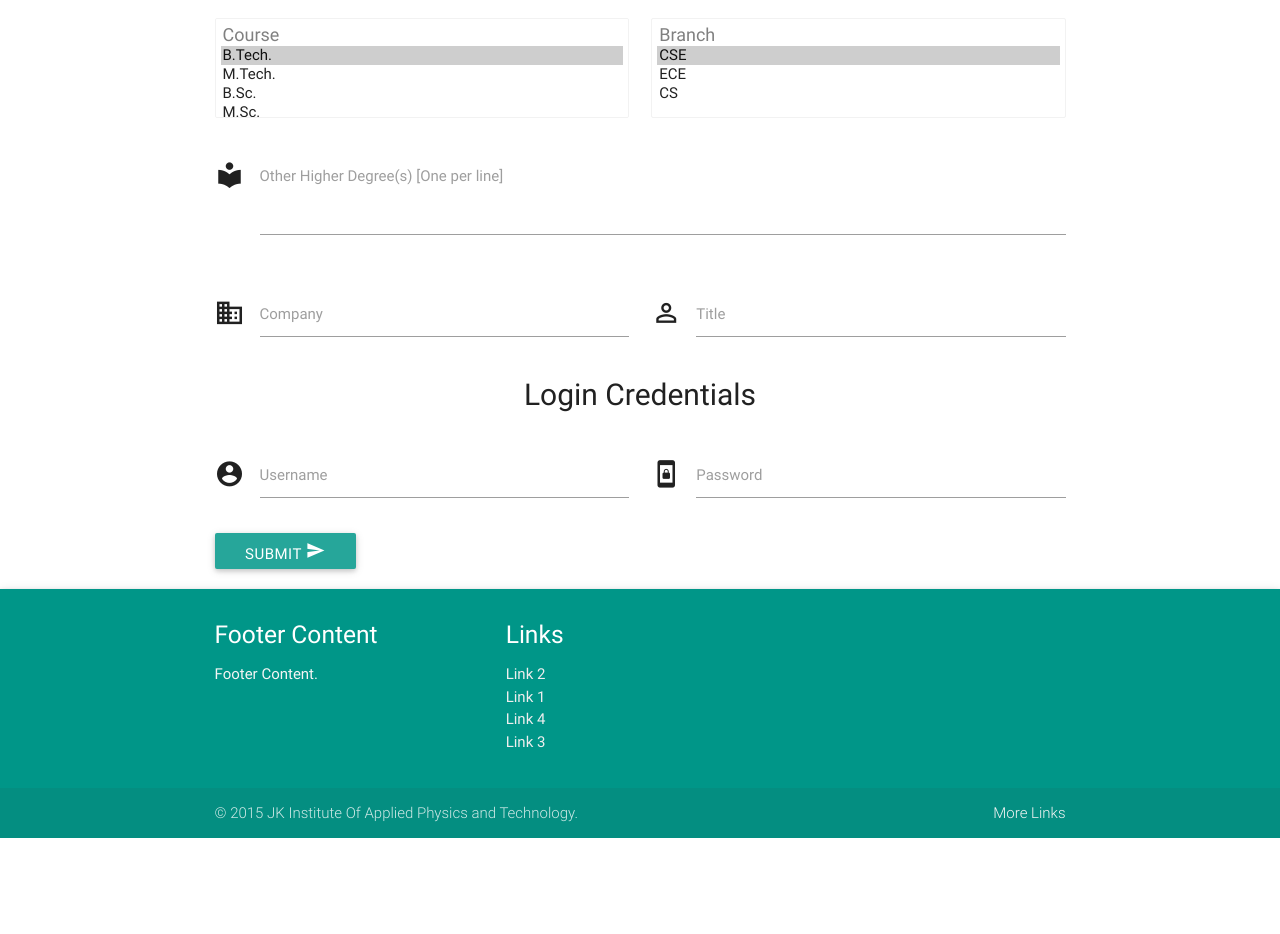
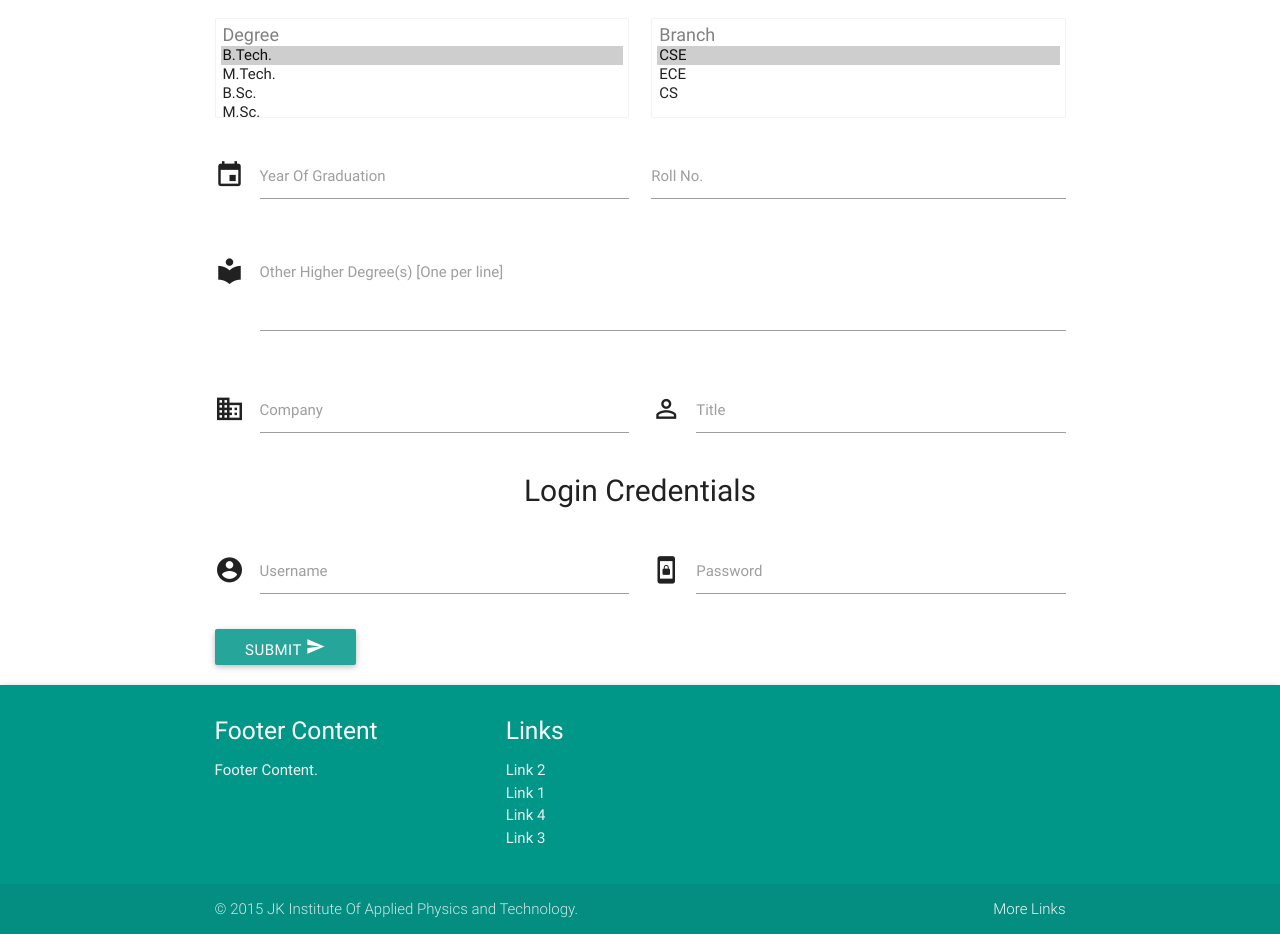
Before and after one commit to Mohit00fbd/jkAlumni, a plain HTML site: page signup.html in a window 1280 px wide. Shown: the part 1107-2041 px from the top of the page. Before the commit the page ends 1945 px from the top, so only its background shows below. Drawn offline with nearby package versions, Linux system fonts and the light colour scheme.

Commit message:
added roll no. and year of graduation field to signup page

```diff
--- a/signup.html
+++ b/signup.html
@@ -130,7 +130,7 @@
       <div class="row">
         <div class="input-field col s6">
           <select id="course" required multiple class="browser-default">
-            <option value=" " style="font-size:1.2em;" disabled>Course</option>
+            <option value=" " style="font-size:1.2em;" disabled>Degree</option>
             <option value="btech" selected>B.Tech.</option>
             <option value="mtech">M.Tech.</option>
             <option value="bsc">B.Sc.</option>
@@ -148,6 +148,17 @@
           </select>
 
         </div>
+      </div>
+      <div class="row">
+      <div class="input-field col s12 m6 l6">
+        <i class="mdi-action-event prefix"></i>
+        <input id="gradYear" type="text" class="datepicker" required>
+        <label for="gradYear">Year Of Graduation</label>
+      </div>
+      <div class="input-field col s12 m6 l6">
+        <input id="rollNo" type="text" required>
+        <label for="rollNo">Roll No.</label>
+      </div>
       </div>
       <div class="row">
         <div class="input-field col s12">
```
